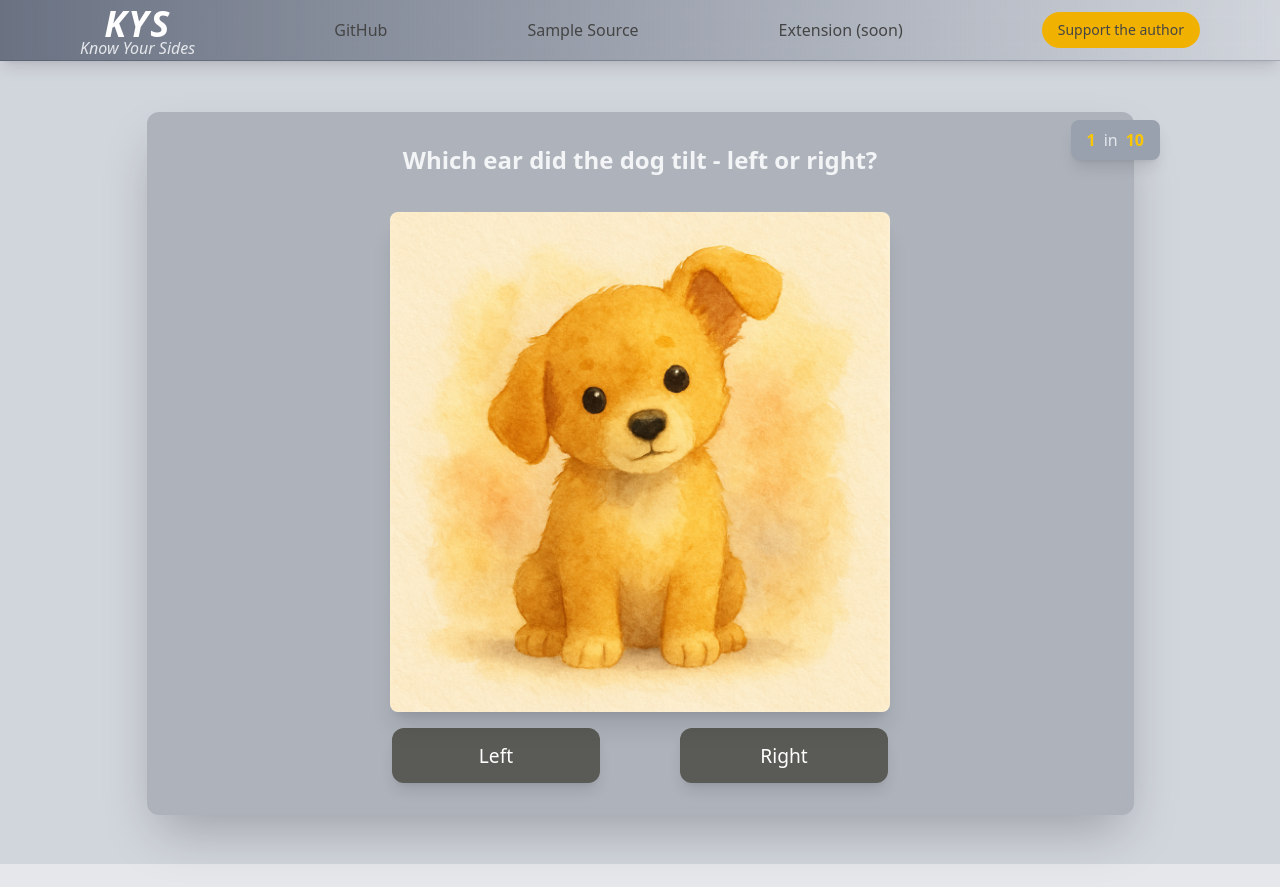
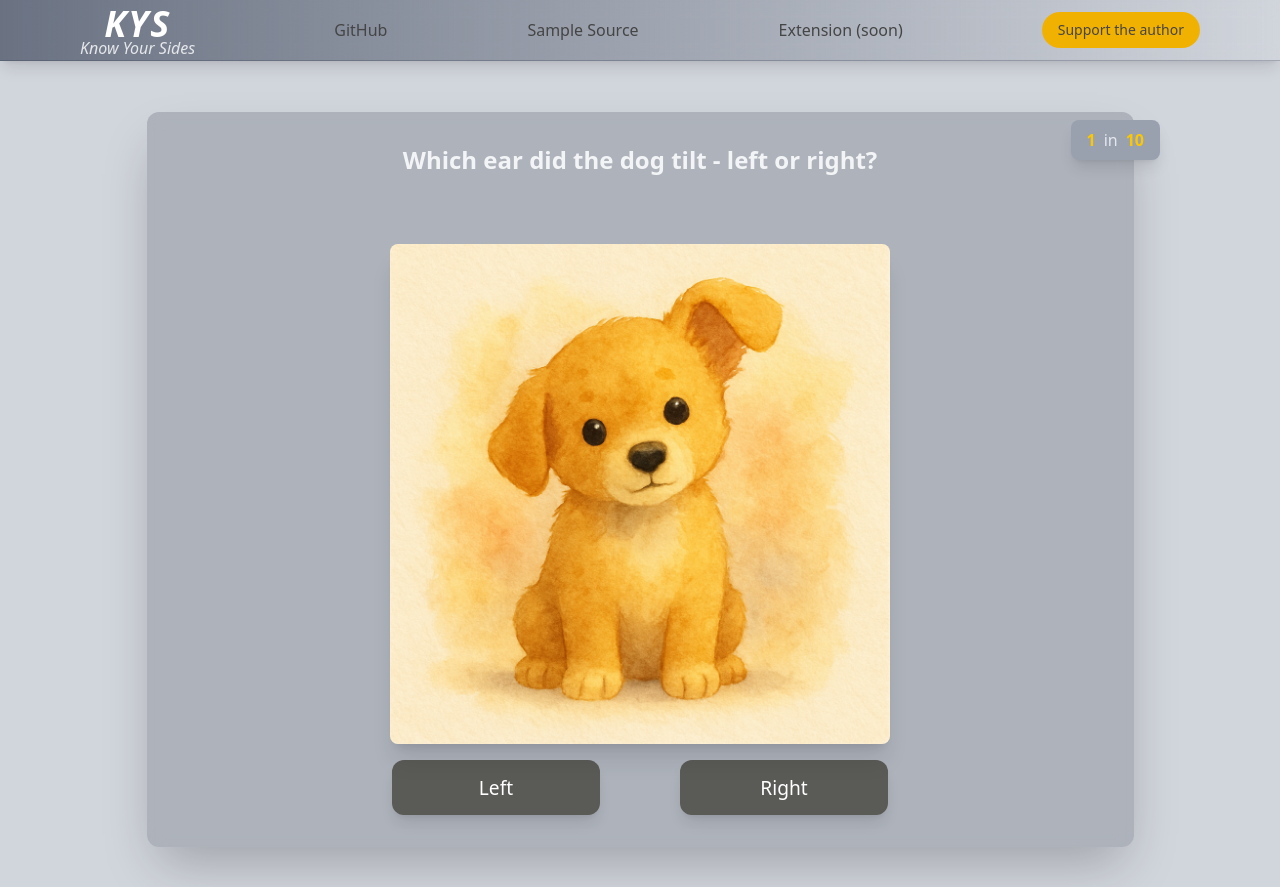
Before and after one commit to KusyaIE/KYS-Know-Your-Sides-, a React (Vite) app: page / in a window 1280 px wide. Before the commit the page ends 864 px from the top, so only its background shows below. Built offline with nearby package versions, Linux system fonts and the light colour scheme.

Commit message:
more tasks

```diff
--- a/src/components/TaskDisplay.jsx
+++ b/src/components/TaskDisplay.jsx
@@ -16,6 +16,30 @@ const TaskDisplay = ({ currentTask, onTaskComplete }) => {
       id: 2,
       image: '/media/Is_the_light_switch_to_the_left_or_to_the_right_of_the_door_left.png',
       instruction: 'Is the light switch to the left or to the right of the door?',
+      answer: "left"
+    },
+    {
+      id: 3,
+      image: '/media/Which shoe is untied   the left or the right (right).png',
+      instruction: 'Which shoe is untied - the left or the right?',
+      answer: "right"
+    },
+    {
+      id: 4,
+      image: '/media/Which side of the vase is the apple on (left).png',
+      instruction: 'Which side of the vase is the apple on?',
+      answer: "left"
+    },
+    {
+      id: 5,
+      image: '/media/Which side of the plate is the spoon on (right).png',
+      instruction: 'Which side of the plate is the spoon on?',
+      answer: "right"
+    },
+    {
+      id: 6,
+      image: '/media/Which side of the plate is the knife on (left).png',
+      instruction: 'Which side of the plate is the knife on?',
       answer: "left"
     },
     // Add more tasks as needed
@@ -52,16 +76,20 @@ const TaskDisplay = ({ currentTask, onTaskComplete }) => {
   return (
     <div className="flex flex-col items-center min-h-screen pt-0 pb-2 px-4 w-full">
       <div className="bg-gray-800/20 rounded-xl shadow-2xl p-8 max-w-10xl w-21/12 backdrop-blur-sm mt-20">
-        {/* Task Instructions */}
-        <div className="text-center mb-9">
+        {/* Task Instructions and Feedback Container with fixed height */}
+        <div className="h-19 mb-6"> {/* Fixed height container */}
+          <div className="text-center">
             <h2 className="text-2xl font-bold text-gray-100 mb-2">
               {tasks[currentTask - 1]?.instruction || 'Loading task...'}
             </h2>
+            <div className="h-8"> {/* Fixed height for feedback */}
               {feedback && (
                 <p className={`text-xl font-bold ${feedback === 'Correct!' ? 'text-green-300' : 'text-red-400'}`}>
                   {feedback}
                 </p>
               )}
+            </div>
+          </div>
         </div>
 
         {/* Image Display */}
@@ -80,7 +108,7 @@ const TaskDisplay = ({ currentTask, onTaskComplete }) => {
         </div>
 
         {/* Answer Buttons */}
-        <div className="flex justify-center gap-20">
+        <div className="flex justify-center gap-20 mt-4">
           <button
             onClick={() => handleAnswer('left')}
             disabled={!!selectedAnswer}
```
Lines whose indentation alone changed are shown as unchanged.
